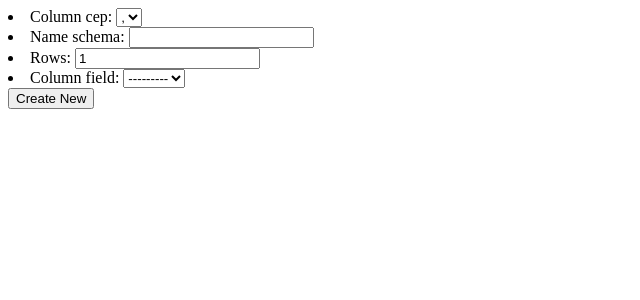
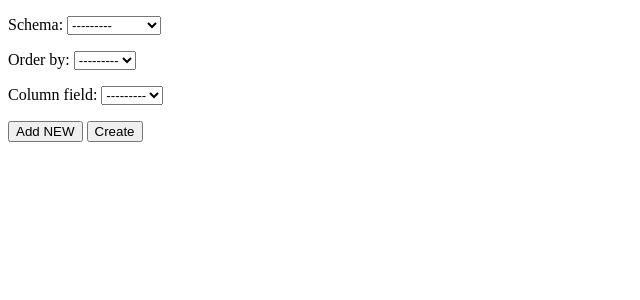
Before and after one commit to Sergeynonnisnon/fake_csv_site, a Django app: page /new_schema/ in a window 1280 px wide. Shown: the top 300 px of the page, without its empty margins (0-640 px from the left). Run offline with Django 3.2, Linux system fonts and the light colour scheme; data comes from the database, SQL or seed files in the repository.

Commit message:
new schema rewrite

```diff
--- a/fake_csv_site/fake_csv_app/admin.py
+++ b/fake_csv_site/fake_csv_app/admin.py
@@ -1,7 +1,7 @@
 from django.contrib import admin
-from .models import SchemaList, Schema,SchemaColumn
+from .models import Schema,SchemaColumn
 # Register your models here.
-admin.site.register(SchemaList)
+
 admin.site.register(Schema)
 
 admin.site.register(SchemaColumn)
--- a/fake_csv_site/fake_csv_app/forms.py
+++ b/fake_csv_site/fake_csv_app/forms.py
@@ -1,9 +1,18 @@
 from django import forms
-DEMO_CHOICES =(
-    ("1", "Naveen"),
-    ("2", "Pranav"),
-    ("3", "Isha"),
-    ("4", "Saloni"),
-)
-class New_Schema(forms.Form):
-    pass
+from django.forms import ModelForm, modelform_factory
+from django.http import HttpResponseRedirect
+
+from .models import Schema,SchemaColumn,COLUMN_FIELD_CHOICES
+
+
+
+class SchemaForm(forms.ModelForm):
+    class Meta:
+        model = Schema
+        fields = '__all__'
+
+
+class ColumnForm(forms.ModelForm):
+    class Meta:
+        model = SchemaColumn
+        fields = '__all__'
--- a/fake_csv_site/fake_csv_app/models.py
+++ b/fake_csv_site/fake_csv_app/models.py
@@ -2,21 +2,17 @@ from django.db import models
 from django.forms import ModelForm
 
 # Create your models here.
-COLUMN_CHOICES = (
+COLUMN_FIELD_CHOICES = (
     ('Job', 'Job'),
     ('Email', 'Email'),
 )
-
-
-class SchemaList(models.Model):
-    name = models.CharField(max_length=200)
-
-    def __str__(self):
-        return self.name
-
+ORDER_CHOISES=(
+    (1, 1),
+    (2, 2),
+)
 
 class Schema(models.Model):
-    SchemaList = models.ForeignKey(SchemaList, on_delete=models.CASCADE)
+
     last_mod = models.DateTimeField(auto_now=True)
     column_cep = models.CharField(max_length=20, choices=(
         ('Comma(,)', ','),
@@ -29,20 +25,9 @@ class Schema(models.Model):
 
 
 class SchemaColumn(models.Model):
-    name_schema = models.ForeignKey(Schema, on_delete=models.CASCADE)
-    column_field = models.CharField(max_length=20, choices=COLUMN_CHOICES)
+    Schema = models.ForeignKey(Schema, on_delete=models.CASCADE)
+    order_by = models.IntegerField (choices=ORDER_CHOISES)
+    column_field = models.CharField(max_length=20, choices=COLUMN_FIELD_CHOICES)
 
     def __str__(self):
         return self.column_field
-
-
-class SchemaForm(ModelForm):
-    class Meta:
-        model = Schema
-        fields = ['column_cep', 'name_schema', 'rows']
-
-
-class ColumnForm(ModelForm):
-    class Meta:
-        model = SchemaColumn
-        fields = ['column_field', ]
--- a/fake_csv_site/fake_csv_app/templates/fake_csv_app/New_schema.html
+++ b/fake_csv_site/fake_csv_app/templates/fake_csv_app/New_schema.html
@@ -4,15 +4,11 @@ new schema
 {% endblock %}
 
 {% block content %}
-<form method="POST" action="/new_schema/">
+<form method="post">
     {% csrf_token %}
-    {{ basic_form.as_ul }}
-    {{ column_form.as_ul }}
-
-    <button type="submit" name="save">Create New</button>
-
-
-
+    {{ basicform.as_p }}
+    <button type="submit" name="AddNew" value="AddNew">Add NEW</button>
+    <button type="submit" name="save" value="save">Create</button>
 </form>
 
 {% endblock %}
--- a/fake_csv_site/fake_csv_app/views.py
+++ b/fake_csv_site/fake_csv_app/views.py
@@ -1,30 +1,31 @@
+from django.forms import formset_factory
 from django.shortcuts import render
-from django.http import HttpResponse
-from .models import SchemaList,Schema,SchemaForm , ColumnForm
-from .forms import New_Schema
+from django.http import HttpResponse, HttpResponseRedirect
+from django.views.generic import UpdateView
+
+from .models import Schema, SchemaColumn
+from .forms import SchemaForm, ColumnForm
+from django.forms import modelformset_factory, inlineformset_factory
+
+
 def login(response):
     return HttpResponse('login page be here')
 
 
 def data_schemas(response):
-    sl = SchemaList.objects.get(name='testlist')
-
+    #sl = SchemaList.objects.get(name='testlist')
+    sl=9
     return render(response, 'fake_csv_app/data_schemas.html', {'sl': sl})
 
 
 def new_schema(response):
-    if response.method == 'POST':
-        column_form = SchemaForm(response.POST)
-        if column_form .is_valid():
-            n = column_form.cleaned_data['name_schema']
-            print(n)
-            return render(response, 'fake_csv_app/New_schema.html', {'column_form': column_form})
-
-    else:
-        basic_form = SchemaForm
-        column_form = ColumnForm
-        forms = {'basic_form': basic_form ,'column_form':column_form}
-        return render(response, 'fake_csv_app/New_schema.html',forms)
+    schema_form = ColumnForm()
+    if response.method == "POST":
+        schema_form = ColumnForm(response.POST)
+        if schema_form.is_valid():
+            schema_form.save()
+    return render(response, 'fake_csv_app/New_schema.html',
+                  {'basicform': schema_form})
 
 
 def data_sets(response):
```
Also changed, not shown: fake_csv_site/db.sqlite3, fake_csv_site/fake_csv_app/migrations/0005_schema_column_cep.py (added), fake_csv_site/fake_csv_app/migrations/0006_rename_schema_list_schemalist.py (added), fake_csv_site/fake_csv_app/migrations/0007_auto_20210830_0859.py (added), fake_csv_site/fake_csv_app/migrations/0008_rename_name_schema_schemacolumn_schema.py (added), fake_csv_site/fake_csv_app/migrations/0009_schemacolumn_column_field2.py (added), fake_csv_site/fake_csv_app/migrations/0010_auto_20210830_1721.py (added), fake_csv_site/fake_csv_app/migrations/0011_auto_20210830_1727.py (added), fake_csv_site/fake_csv_app/migrations/0012_alter_schemacolumn_order_by.py (added).
